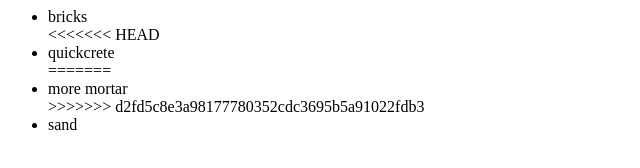
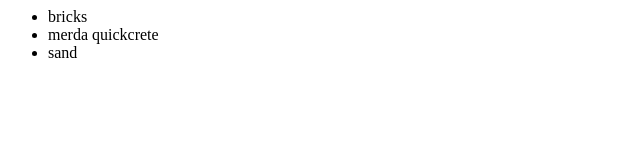
Before and after one commit to cmariean/test1, a plain HTML site: page index.html in a window 1280 px wide. Shown: the whole page, without its empty margins (0-640 px from the left). Drawn offline with Linux system fonts and the light colour scheme.

Commit message:
11111111111111

```diff
--- a/index.html
+++ b/index.html
@@ -3,11 +3,7 @@
 		<div>
 			<ul>
 				<li>bricks</li>
-<<<<<<< HEAD
-				<li>quickcrete</li>
-=======
-				<li>more mortar</li>
->>>>>>> d2fd5c8e3a98177780352cdc3695b5a91022fdb3
+				<li>merda quickcrete</li>
 				<li>sand</li>
 			</ul>
 		</div>
```
